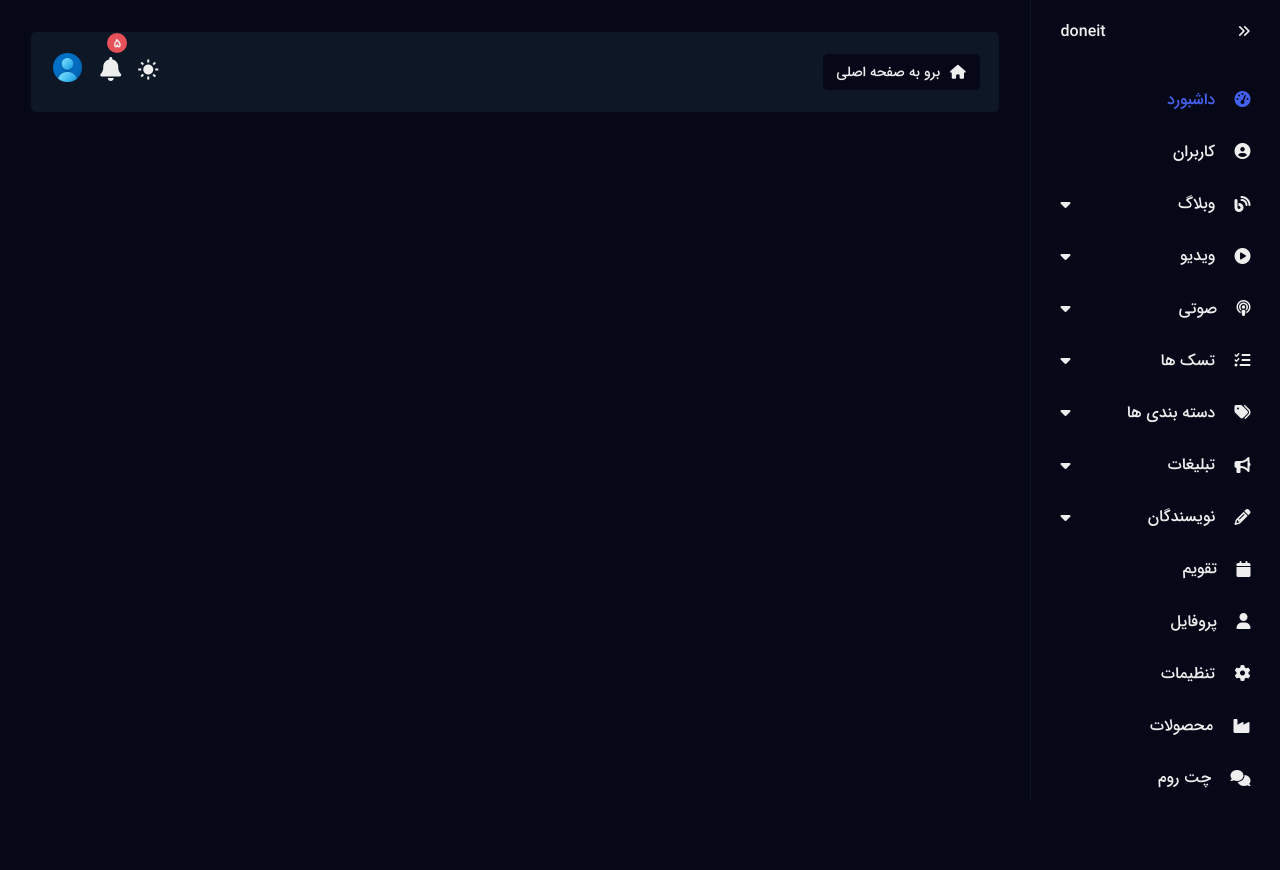
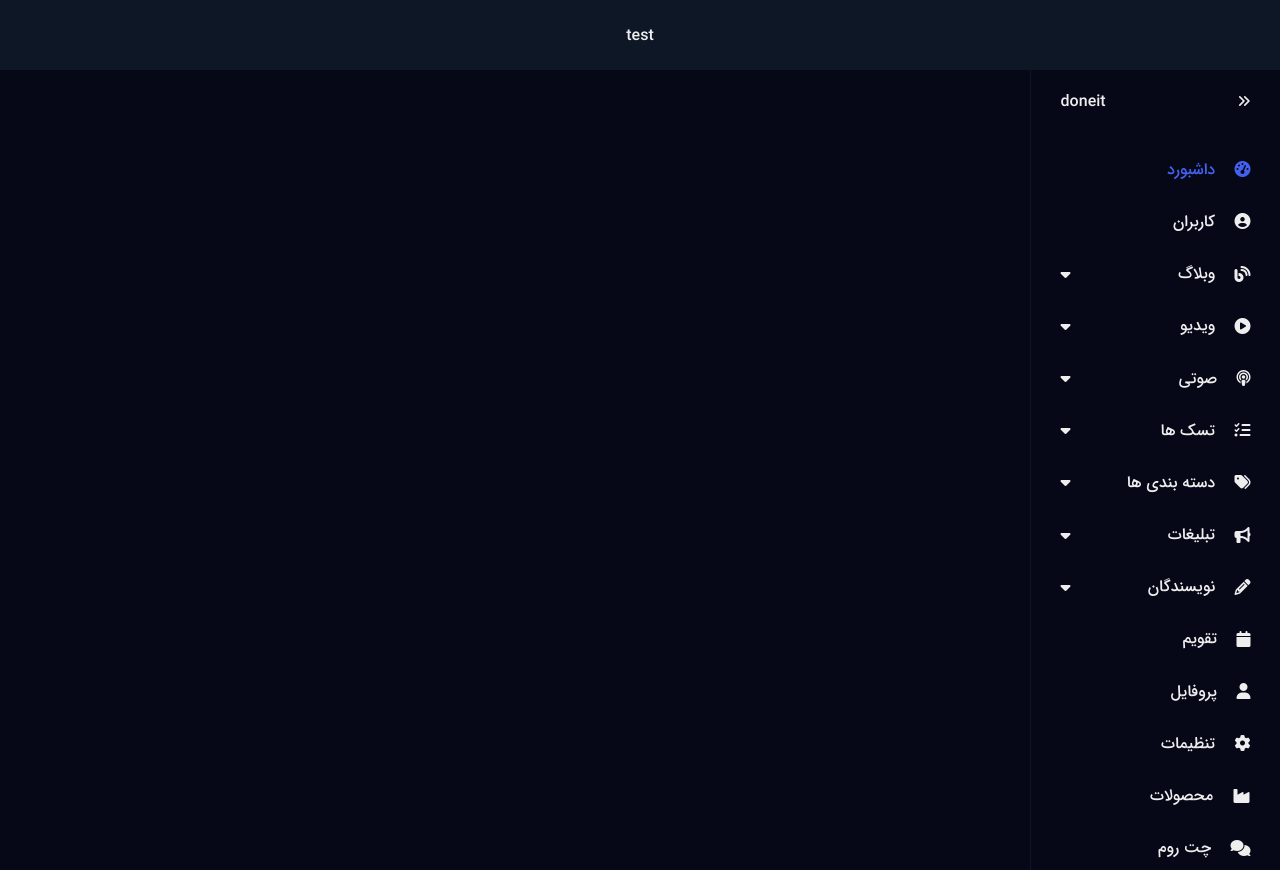
Before and after one commit to behnamhamidi1991/fa-admin-dashboard, a plain HTML site: page index.html in a window 1280 px wide. Before the commit the page ends 800 px from the top, so only its background shows below. Drawn offline with nearby package versions, Linux system fonts and the light colour scheme.

Commit message:
add header to dashboard

```diff
--- /dev/null
+++ b/assets/css/light.css
@@ -0,0 +1,150 @@
+* {
+  margin: 0;
+  padding: 0;
+  box-sizing: border-box;
+  text-decoration: none;
+  list-style: none;
+  scroll-behavior: smooth;
+}
+
+:root {
+  --bg-color: #060818;
+  --primary-color: #0e1726;
+  --primary-blue: #4361ee;
+  --primary-blue-dark: #2b48b6;
+  --primary-blue-light: #1664e2;
+  --secondary-blue: #152143;
+  --primary-sky: #2196f3;
+  --secondary-sky: #0b2f52;
+  --primary-green: #00ab55;
+  --secondary-green: #0c272b;
+  --primary-yellow: #e2a03f;
+  --secondary-yellow: #282625;
+  --primary-red: #e7515a;
+  --secondary-red: #2c1c2b;
+  --primary-purple: #805dca;
+  --secondary-purple: #1d1a3b;
+  --primary-gray: #3b3f5c;
+  --secondary-gray: #181e2e;
+  --secondary-text: #848ca8;
+  --primary-text: #eee;
+  --bg-light: #fff;
+  --light-hover: #f0f0f0;
+  --light-hover-blue: #cfd6de;
+}
+
+@font-face {
+  font-family: "iranSans";
+  src: url("../fonts/irsans.ttf");
+}
+
+@font-face {
+  font-family: "iranSansBlack";
+  src: url("../fonts/irsans-black.ttf");
+}
+
+@font-face {
+  font-family: "iranSansBold";
+  src: url("../fonts/irsans-bold.ttf");
+}
+
+@font-face {
+  font-family: "iranSansLight";
+  src: url("../fonts/irsans-light.ttf");
+}
+
+@font-face {
+  font-family: "iranSansUltraLight";
+  src: url("../fonts/irsans-light.ttf");
+}
+
+@font-face {
+  font-family: "faNum";
+  src: url("../fonts/fanum.ttf");
+}
+
+@font-face {
+  font-family: "faNumBlack";
+  src: url("../fonts/fanum-black.ttf");
+}
+
+@font-face {
+  font-family: "faNumBold";
+  src: url("../fonts/fanum-bold.ttf");
+}
+
+@font-face {
+  font-family: "faNumLight";
+  src: url("../fonts/fanum-ultra-light.ttf");
+}
+
+body.light {
+  font-family: "iranSans";
+  background-color: var(--primary-text);
+  color: var(--bg-color);
+  min-height: 100vh;
+  min-height: 100dvh;
+  display: grid;
+  grid-template-columns: auto 1fr;
+}
+
+.light #sidebar {
+  background-color: var(--bg-light);
+  border-left: 1px solid var(--primary-text);
+}
+
+.light #sidebar a,
+.light #sidebar .dropdown-btn,
+.light #sidebar .logo {
+  color: var(--primary-color);
+}
+
+.light #sidebar a:hover,
+.light #sidebar .dropdown-btn:hover {
+  background-color: var(--light-hover);
+}
+
+.light #toggle-btn {
+  color: var(--primary-color);
+}
+
+.light #toggle-btn:hover {
+  background-color: var(--light-hover);
+}
+
+.light #sidebar::-webkit-scrollbar-track {
+  background: var(--light-hover); /* Track color */
+}
+
+.light #sidebar::-webkit-scrollbar-thumb {
+  background: var(--light-hover-blue); /* Thumb color */
+  border-radius: 10px; /* Rounded corners */
+}
+
+.light #sidebar::-webkit-scrollbar-thumb:hover {
+  background: var(--secondary-text); /* Thumb color on hover */
+}
+
+.light #main .main-dashboard-header {
+  background-color: var(--bg-light);
+}
+
+.light .main-dashboard-header-profile-buttons button {
+  color: var(--primary-color);
+}
+
+.light .main-dashboard-header-profile-buttons a {
+  color: var(--primary-color);
+}
+
+.light .visit-site {
+  background-color: var(--primary-text);
+}
+
+.light .visit-site a {
+  color: var(--primary-color);
+}
+
+.light .visit-site a:hover {
+  color: var(--primary-blue);
+}
--- a/assets/css/style.css
+++ b/assets/css/style.css
@@ -26,10 +26,11 @@
   --secondary-purple: #1d1a3b;
   --primary-gray: #3b3f5c;
   --secondary-gray: #181e2e;
+  --secondary-text: #848ca8;
   --primary-text: #eee;
-  --secondary-text: #848ca8;
+  --bg-light: #fff;
+  --light-hover: #f0f0f0;
 }
-
 @font-face {
   font-family: "iranSans";
   src: url("../fonts/irsans.ttf");
@@ -75,10 +76,21 @@
   src: url("../fonts/fanum-ultra-light.ttf");
 }
 
-body {
+body.dark {
   font-family: "iranSans";
   background-color: var(--bg-color);
   color: var(--primary-text);
+}
+header {
+  height: 70px;
+  padding: 1em 10%;
+  display: flex;
+  justify-content: center;
+  align-items: center;
+  background-color: var(--primary-color);
+}
+
+#dashboard {
   min-height: 100vh;
   min-height: 100dvh;
   display: grid;
@@ -172,6 +184,7 @@ body::-webkit-scrollbar-thumb:hover {
   display: flex;
   align-items: center;
   gap: 1.2em;
+  user-select: none;
 }
 
 .dropdown-btn {
@@ -242,93 +255,3 @@ body::-webkit-scrollbar-thumb:hover {
 #toggle-btn i {
   transition: rotate 150ms ease;
 }
-
-/* MAIN */
-#main {
-  padding: 2em 3%;
-}
-
-#main .main-dashboard-header {
-  display: flex;
-  justify-content: space-between;
-  background-color: var(--primary-color);
-  padding: 12px 2%;
-  border-radius: 5px;
-  align-items: center;
-  height: 80px;
-}
-
-#main .main-dashboard-header .main-dashboard-header-profile {
-  display: flex;
-  gap: 10px;
-}
-
-.main-dashboard-header-profile-buttons {
-  display: flex;
-  justify-content: center;
-  align-items: center;
-  gap: 10px;
-}
-
-.main-dashboard-header-profile-buttons a {
-  padding: 3px 5px;
-  border-radius: 4px;
-  font-size: 24px;
-  color: var(--primary-text);
-}
-
-.main-dashboard-header-profile-buttons a div {
-  position: relative;
-}
-
-.main-dashboard-header-profile-buttons a div span {
-  background-color: var(--primary-red);
-  padding: 8px;
-  border-radius: 50%;
-  width: 20px;
-  height: 20px;
-  position: absolute;
-  display: flex;
-  justify-content: center;
-  align-items: center;
-  font-size: 12px;
-  font-family: "faNumBold";
-  top: -20px;
-  left: 7px;
-}
-
-.main-dashboard-header-profile-buttons button {
-  background-color: transparent;
-  color: var(--primary-text);
-  border: none;
-  font-size: 24px;
-  cursor: pointer;
-}
-
-.main-dashboard-header-profile-image button {
-  background-color: transparent;
-  border: none;
-  cursor: pointer;
-}
-
-.visit-site {
-  background-color: var(--bg-color);
-  padding: 0.5em 1em;
-  border-radius: 5px;
-  font-size: 14px;
-  display: flex;
-  justify-content: center;
-  align-items: center;
-}
-
-.visit-site a {
-  color: var(--primary-text);
-  display: flex;
-  justify-content: center;
-  align-items: center;
-  gap: 10px;
-}
-
-.visit-site a:hover {
-  color: var(--primary-sky);
-}
--- a/index.html
+++ b/index.html
@@ -20,10 +20,14 @@
 
     <!-- CSS FILES -->
     <link rel="stylesheet" href="./assets/css/style.css" />
+    <link rel="stylesheet" href="./assets/css/light.css" />
 
     <title>پنل ادمین</title>
   </head>
-  <body dir="rtl">
+  <body dir="rtl" class="dark">
+    <header>test</header>
+
+    <div id="dashboard" class="dashboard">
       <nav id="sidebar">
         <ul>
           <li>
@@ -246,38 +250,9 @@
         </ul>
       </nav>
 
-    <main id="main">
-      <header class="main-dashboard-header">
-        <div class="visit-site">
-          <a href="#">
-            <i class="fa fa-home" aria-hidden="true"></i>
-            <span>برو به صفحه اصلی</span>
-          </a>
+      <!-- MAIN CONTENT -->
+      <main id="main-dashboard" class="main-dashboard"></main>
     </div>
-        <div class="main-dashboard-header-profile">
-          <div class="main-dashboard-header-profile-buttons">
-            <button>
-              <i class="bx bxs-sun"></i>
-            </button>
-            <a href="#">
-              <div>
-                <span class="number-of-messages">5</span>
-                <i class="fa fa-bell" aria-hidden="true"></i>
-              </div>
-            </a>
-          </div>
-          <div class="main-dashboard-header-profile-image">
-            <button>
-              <img
-                src="./assets/images/user.png"
-                width="35px"
-                alt="user-profile-image"
-              />
-            </button>
-          </div>
-        </div>
-      </header>
-    </main>
 
     <script src="./assets/js/script.js"></script>
   </body>
```
Lines whose indentation alone changed are shown as unchanged.
